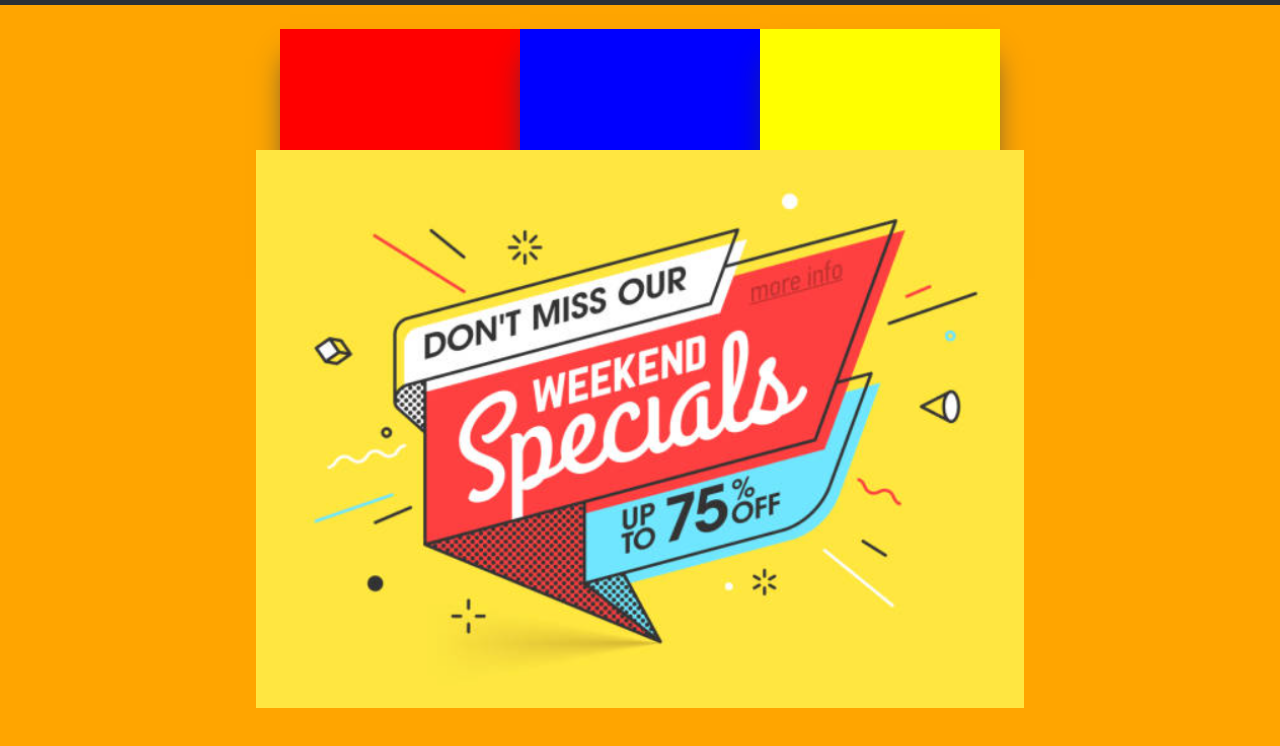
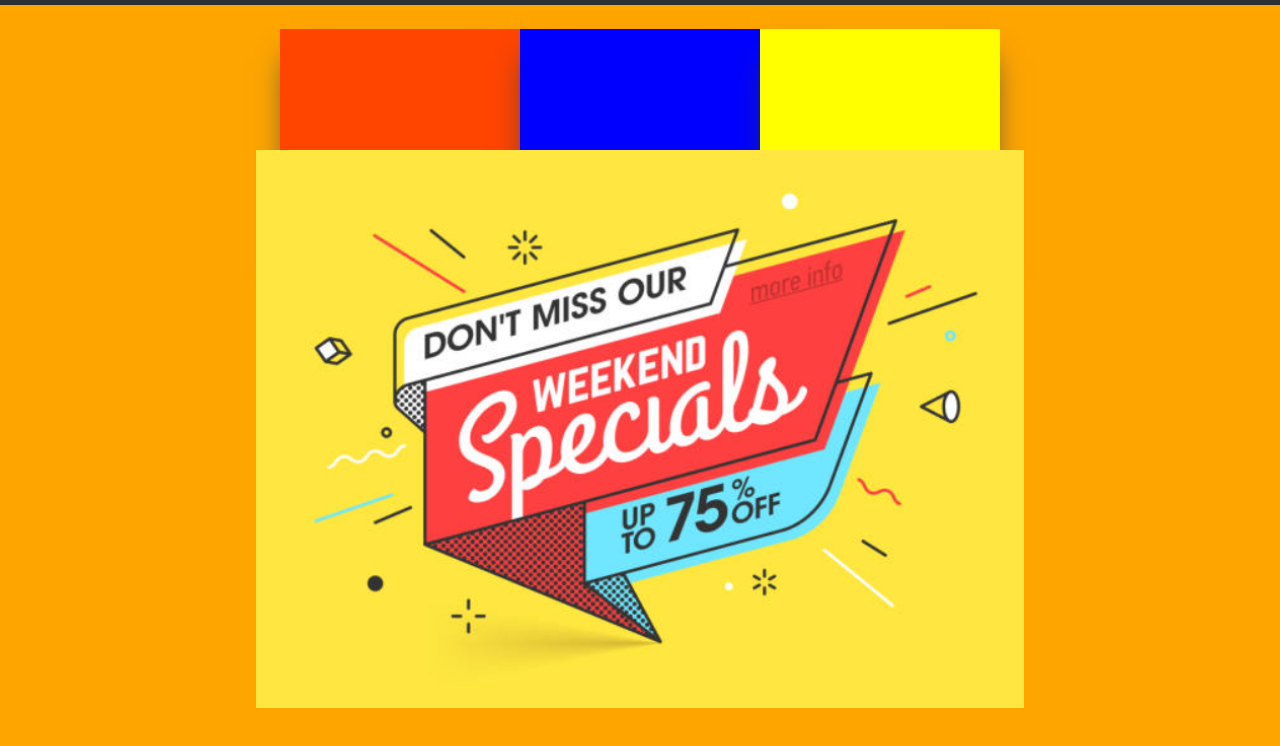
Before and after one commit to IgnacioKobylanski/Elle-Shop, a plain HTML site: page index.html in a window 1280 px wide. Shown: the part 51-797 px from the top of the page. Drawn offline with nearby package versions, Linux system fonts and the light colour scheme.

Commit message:
minor changes in the css file

```diff
--- a/styles/style.css
+++ b/styles/style.css
@@ -51,11 +51,11 @@ footer {
 }
 
 .celulares{
+  display: flex;
   height: 15rem;
   width: 15rem;
-  background-color: red;
+  background-color: orangered;
   box-shadow: rgb(38, 57, 77) 0px 20px 30px -10px;
-  padding-right: 5rem;
 }
 .pc{
   height: 15rem;
```
